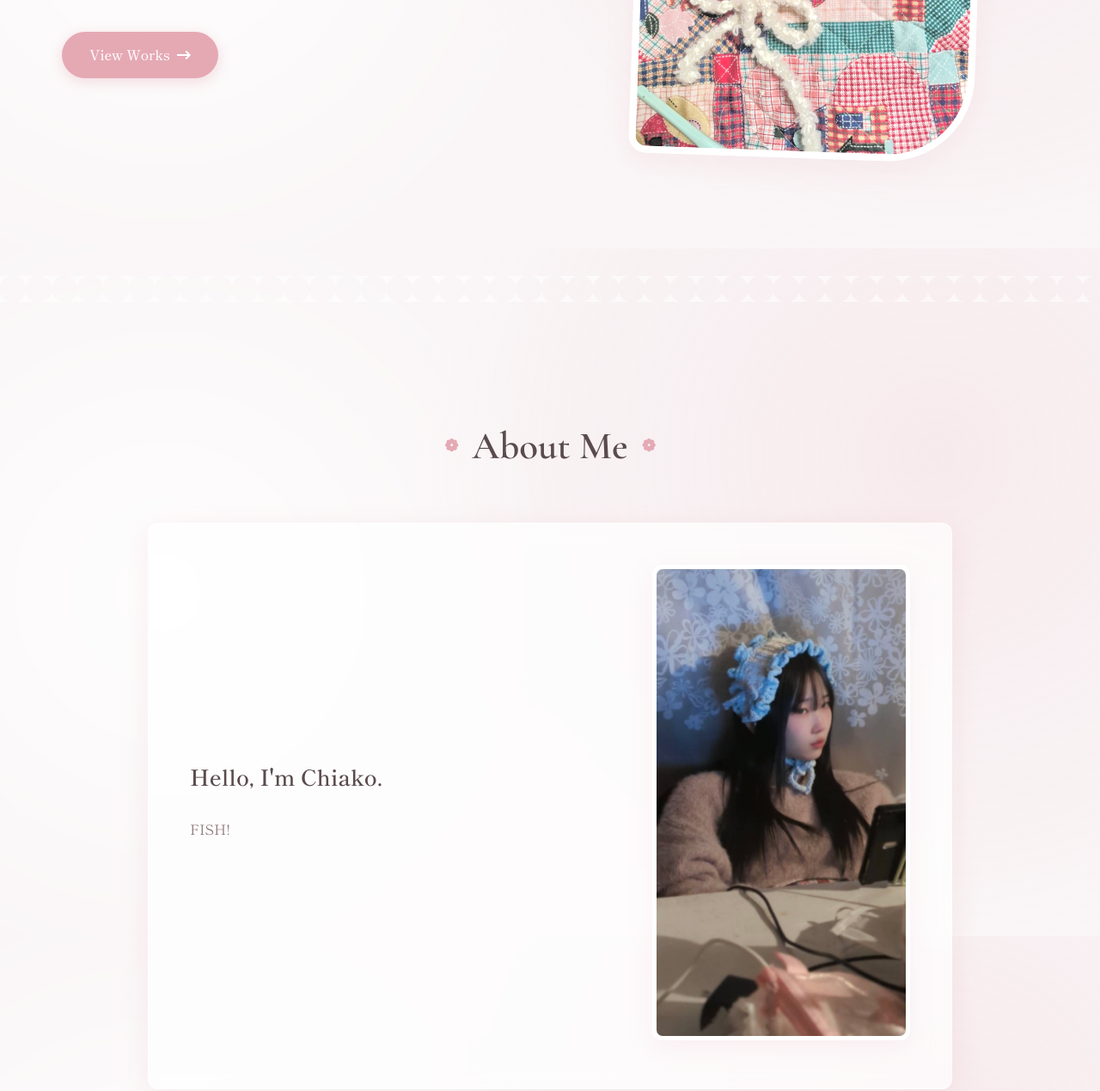
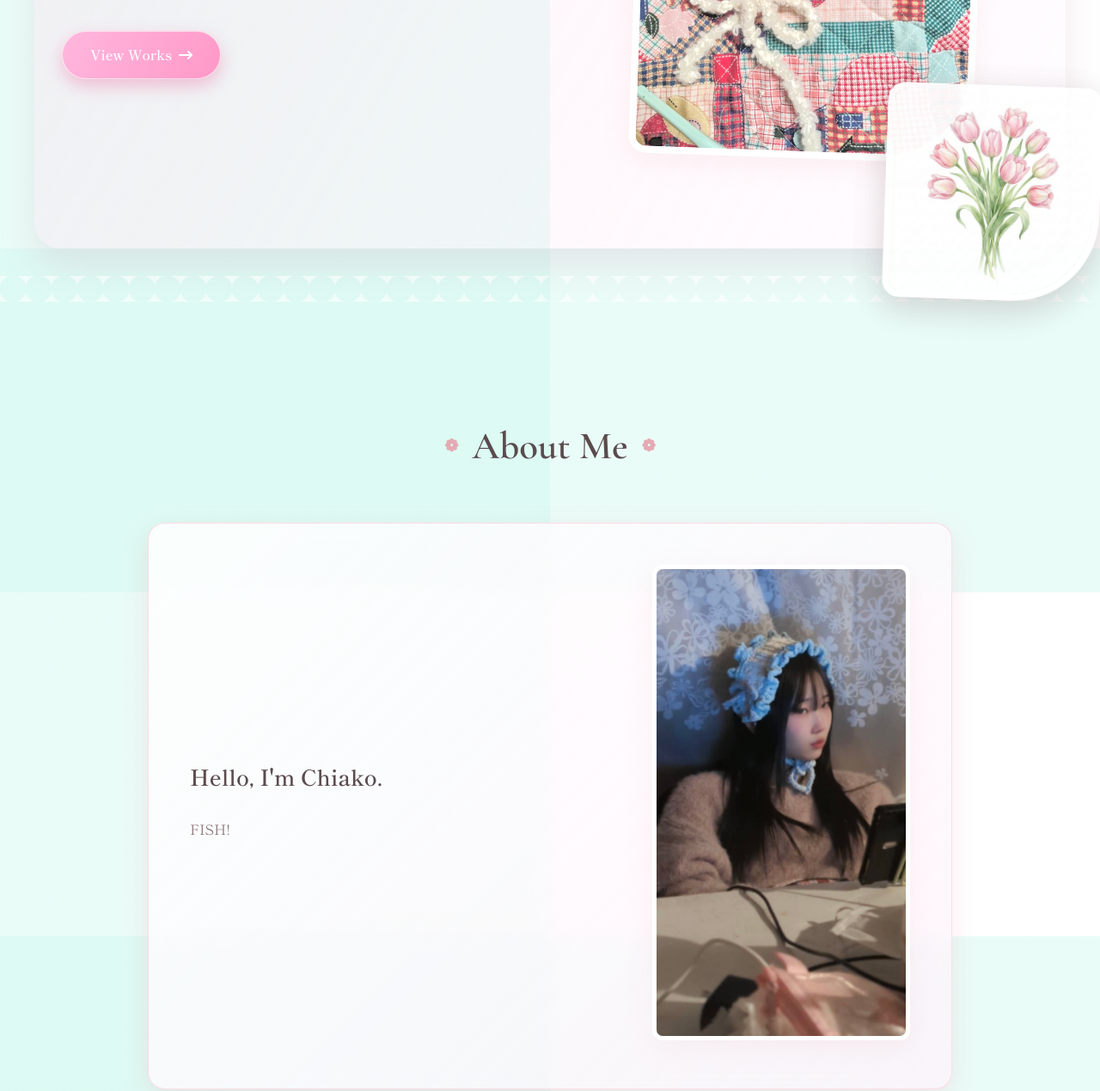
Before and after one commit to 032014nnks-lang/sitePage, a plain HTML site: page index.html in a window 1280 px wide. Shown: the part 511-1780 px from the top of the page at 86% size. Drawn offline with nearby package versions, Linux system fonts and the light colour scheme.

Commit message:
NEWKAWAII

```diff
--- a/index.html
+++ b/index.html
@@ -44,6 +44,7 @@
             <!-- Decorative image mimicking the reference -->
             <div class="hero-decoration">
                 <img src="参考資料/作品写真/IMG_2109.JPG" alt="Decorative flowers">
+                <img src="参考資料/作品写真/pink_tulips.png" alt="Pink Tulips" class="tulips-decoration">
             </div>
         </section>
 
--- a/style.css
+++ b/style.css
@@ -22,10 +22,12 @@
 body {
     font-family: var(--font-body);
     color: var(--color-text-main);
-    background-color: var(--color-bg-primary);
+    background-color: #ffffff;
     background-image:
-        radial-gradient(circle at 15% 50%, rgba(255, 255, 255, 0.8), transparent 40%),
-        radial-gradient(circle at 85% 30%, rgba(229, 169, 180, 0.15), transparent 50%);
+        linear-gradient(rgba(202, 247, 236, 0.4) 50%, transparent 50%),
+        linear-gradient(90deg, rgba(202, 247, 236, 0.4) 50%, transparent 50%);
+    background-size: 80px 80px;
+    background-position: 0 0, 0 0;
     background-attachment: fixed;
     line-height: 1.8;
     overflow-x: hidden;
@@ -56,12 +58,12 @@ ul {
 
 /* Glassmorphism Utility */
 .glassmorphism {
-    background: rgba(255, 255, 255, 0.7);
+    background: linear-gradient(135deg, rgba(255, 255, 255, 0.85), rgba(255, 242, 250, 0.7));
     backdrop-filter: blur(10px);
     -webkit-backdrop-filter: blur(10px);
-    border: var(--border-glass);
-    border-radius: 12px;
-    box-shadow: var(--shadow-glass);
+    border: 1px solid rgba(255, 192, 203, 0.5);
+    border-radius: 20px;
+    box-shadow: 0 10px 30px rgba(236, 147, 163, 0.2);
 }
 
 /* Typography elements */
@@ -89,22 +91,26 @@ ul {
     display: inline-flex;
     align-items: center;
     gap: 0.5rem;
-    background-color: var(--color-accent);
-    color: var(--color-white);
+    background: linear-gradient(120deg, #ffb7de, #ff98c7);
+    color: #ffffff;
     padding: 0.8rem 2rem;
-    border-radius: 30px;
+    border-radius: 40px;
     font-family: var(--font-body);
-    font-weight: 500;
-    border: none;
+    font-weight: 600;
+    border: 1px solid rgba(255, 255, 255, 0.6);
     cursor: pointer;
-    box-shadow: 0 4px 15px rgba(229, 169, 180, 0.4);
+    box-shadow: 0 8px 20px rgba(233, 125, 165, 0.45);
     transition: all 0.3s ease;
 }
 
 .btn:hover {
-    background-color: var(--color-accent-hover);
-    transform: translateY(-2px);
-    box-shadow: 0 6px 20px rgba(229, 169, 180, 0.5);
+    background: linear-gradient(120deg, #ffabd6, #ff82b9);
+    transform: translateY(-3px) scale(1.02);
+    box-shadow: 0 10px 24px rgba(233, 125, 165, 0.55);
+}
+
+.btn:active {
+    transform: translateY(0) scale(0.99);
 }
 
 /* Header */
@@ -203,6 +209,9 @@ ul {
     margin: 0 auto;
     position: relative;
     gap: 4rem;
+    background: linear-gradient(120deg, rgba(255, 220, 235, 0.4), rgba(255, 245, 255, 0.2));
+    border-radius: 30px;
+    box-shadow: 0 20px 40px rgba(200, 148, 176, 0.2);
 }
 
 .hero-content {
@@ -243,6 +252,18 @@ ul {
 
 .hero-decoration img:hover {
     transform: rotate(0deg) scale(1.02);
+}
+
+.tulips-decoration {
+    position: absolute;
+    bottom: -60px;
+    right: -40px;
+    width: 250px;
+    opacity: 0.95;
+    transform: rotate(15deg) scale(1.1);
+    z-index: 3;
+    pointer-events: none;
+    filter: drop-shadow(0 10px 20px rgba(0,0,0,0.15));
 }
 
 /* Divider mimicking Lace */
```
Also changed, not shown: 参考資料/作品写真/pink_tulips.png (added).
